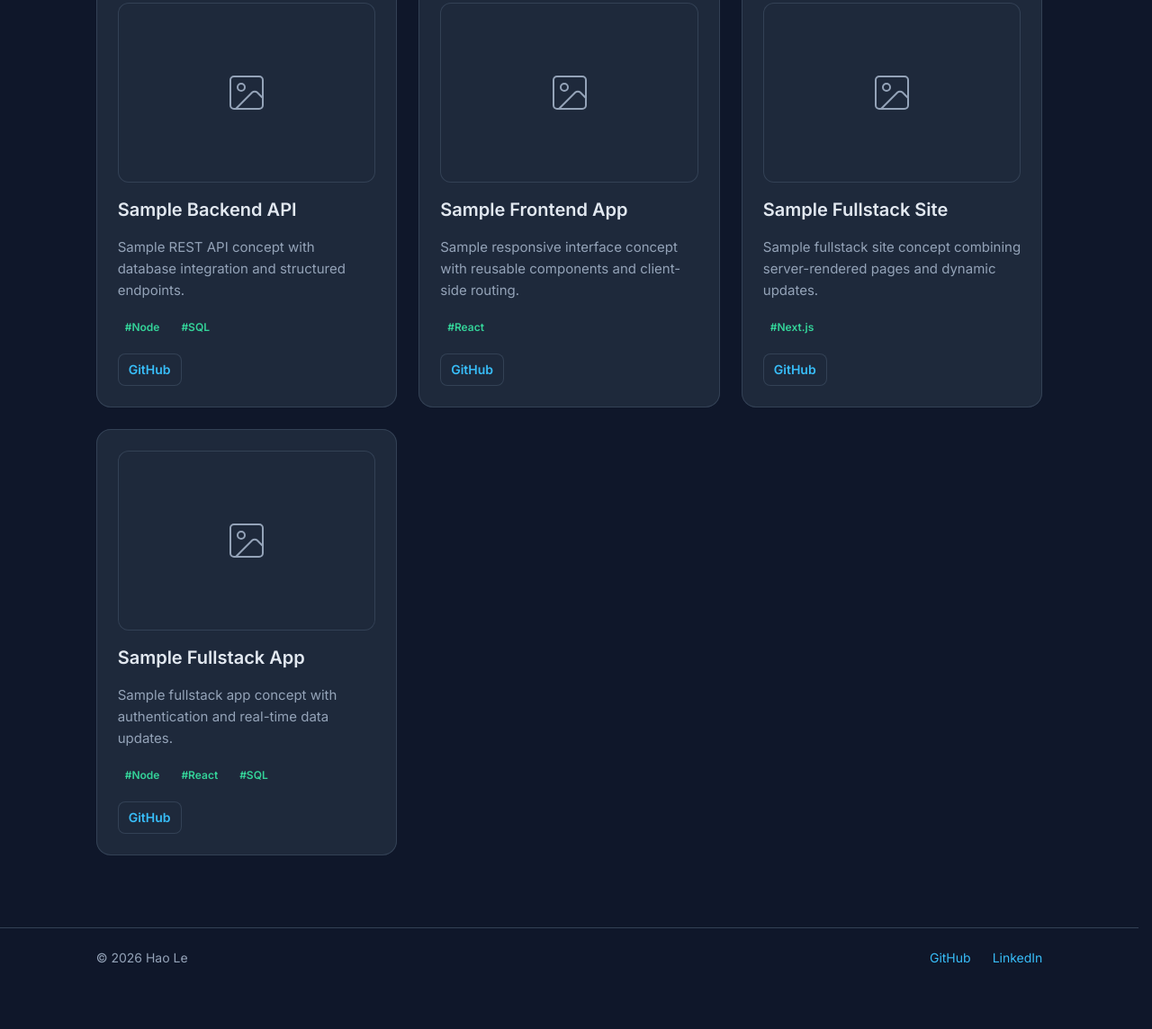
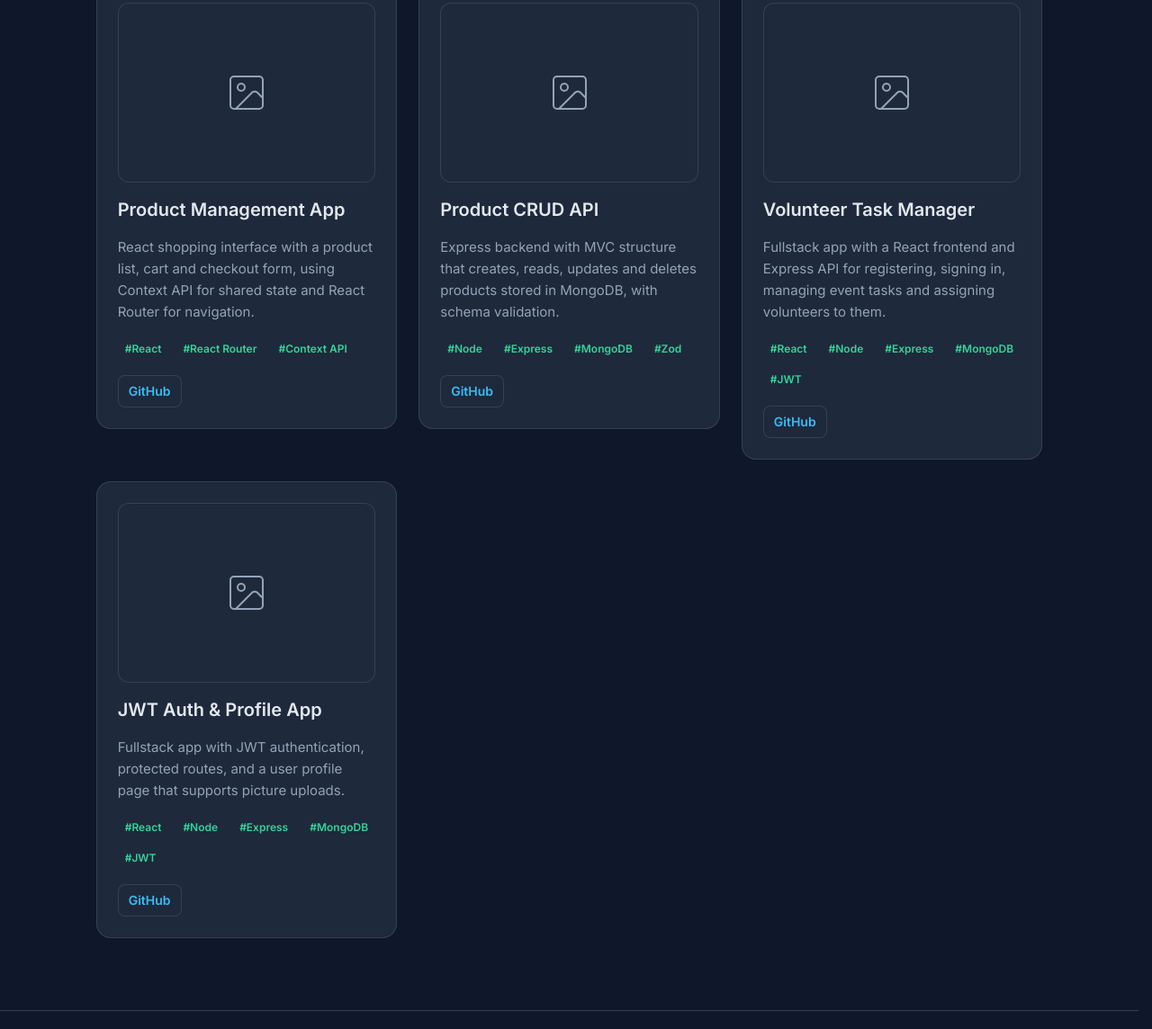
Before and after one commit to Haole102/COURSEWORK-COMP-1589, a plain HTML site: page projects.html in a window 1280 px wide. Shown: the part 321-1465 px from the top of the page at 90% size. Before the commit the page ends 1420 px from the top, so only its background shows below. Drawn offline with Linux system fonts and the light colour scheme.

Commit message:
feat: update project

```diff
--- a/projects.html
+++ b/projects.html
@@ -117,46 +117,51 @@
         </p>
 
         <section class="card-grid project-grid" id="project-list">
+          <article class="card" data-project-category="frontend">
+            <div class="project-media">
+              <img src="assets/icons/image.svg" width="48" height="48" alt="" />
+            </div>
+            <h2 class="card-title">Product Management App</h2>
+            <p class="card-copy">
+              React shopping interface with a product list, cart and checkout
+              form, using Context API for shared state and React Router for
+              navigation.
+            </p>
+            <ul class="technology-tags">
+              <li class="technology-tag">#React</li>
+              <li class="technology-tag">#React Router</li>
+              <li class="technology-tag">#Context API</li>
+            </ul>
+            <a
+              class="button button-repository"
+              href="https://github.com/Haole102/bai-tap-quan-ly-san-pham"
+              target="_blank"
+              rel="noopener noreferrer"
+              title="Product Management App on GitHub"
+              >GitHub</a
+            >
+          </article>
           <article class="card" data-project-category="backend">
             <div class="project-media">
               <img src="assets/icons/image.svg" width="48" height="48" alt="" />
             </div>
-            <h2 class="card-title">Sample Backend API</h2>
+            <h2 class="card-title">Product CRUD API</h2>
             <p class="card-copy">
-              Sample REST API concept with database integration and structured
-              endpoints.
+              Express backend with MVC structure that creates, reads, updates
+              and deletes products stored in MongoDB, with schema validation.
             </p>
             <ul class="technology-tags">
               <li class="technology-tag">#Node</li>
-              <li class="technology-tag">#SQL</li>
+              <li class="technology-tag">#Express</li>
+              <li class="technology-tag">#MongoDB</li>
+              <li class="technology-tag">#Zod</li>
             </ul>
             <a
               class="button button-repository"
-              href="https://github.com/Haole102"
+              href="https://github.com/Haole102/Sample-BE-CRUD"
               target="_blank"
               rel="noopener noreferrer"
-              title="Sample Backend API on GitHub"
-              >GitHub</a
-            >
-          </article>
-          <article class="card" data-project-category="frontend">
-            <div class="project-media">
-              <img src="assets/icons/image.svg" width="48" height="48" alt="" />
-            </div>
-            <h2 class="card-title">Sample Frontend App</h2>
-            <p class="card-copy">
-              Sample responsive interface concept with reusable components and
-              client-side routing.
-            </p>
-            <ul class="technology-tags">
-              <li class="technology-tag">#React</li>
-            </ul>
-            <a
-              class="button button-repository"
-              href="https://github.com/Haole102"
-              target="_blank"
-              rel="noopener noreferrer"
-              title="Sample Frontend App on GitHub"
+              title="Product CRUD API on GitHub"
               >GitHub</a
             >
           </article>
@@ -164,20 +169,25 @@
             <div class="project-media">
               <img src="assets/icons/image.svg" width="48" height="48" alt="" />
             </div>
-            <h2 class="card-title">Sample Fullstack Site</h2>
+            <h2 class="card-title">Volunteer Task Manager</h2>
             <p class="card-copy">
-              Sample fullstack site concept combining server-rendered pages and
-              dynamic updates.
+              Fullstack app with a React frontend and Express API for
+              registering, signing in, managing event tasks and assigning
+              volunteers to them.
             </p>
             <ul class="technology-tags">
-              <li class="technology-tag">#Next.js</li>
+              <li class="technology-tag">#React</li>
+              <li class="technology-tag">#Node</li>
+              <li class="technology-tag">#Express</li>
+              <li class="technology-tag">#MongoDB</li>
+              <li class="technology-tag">#JWT</li>
             </ul>
             <a
               class="button button-repository"
-              href="https://github.com/Haole102"
+              href="https://github.com/Haole102/Sample-Fullstack-App"
               target="_blank"
               rel="noopener noreferrer"
-              title="Sample Fullstack Site on GitHub"
+              title="Volunteer Task Manager on GitHub"
               >GitHub</a
             >
           </article>
@@ -185,22 +195,24 @@
             <div class="project-media">
               <img src="assets/icons/image.svg" width="48" height="48" alt="" />
             </div>
-            <h2 class="card-title">Sample Fullstack App</h2>
+            <h2 class="card-title">JWT Auth &amp; Profile App</h2>
             <p class="card-copy">
-              Sample fullstack app concept with authentication and real-time
-              data updates.
+              Fullstack app with JWT authentication, protected routes, and a
+              user profile page that supports picture uploads.
             </p>
             <ul class="technology-tags">
+              <li class="technology-tag">#React</li>
               <li class="technology-tag">#Node</li>
-              <li class="technology-tag">#React</li>
-              <li class="technology-tag">#SQL</li>
+              <li class="technology-tag">#Express</li>
+              <li class="technology-tag">#MongoDB</li>
+              <li class="technology-tag">#JWT</li>
             </ul>
             <a
               class="button button-repository"
-              href="https://github.com/Haole102"
+              href="https://github.com/Haole102/Sample-JWT"
               target="_blank"
               rel="noopener noreferrer"
-              title="Sample Fullstack App on GitHub"
+              title="JWT Auth &amp; Profile App on GitHub"
               >GitHub</a
             >
           </article>
```
